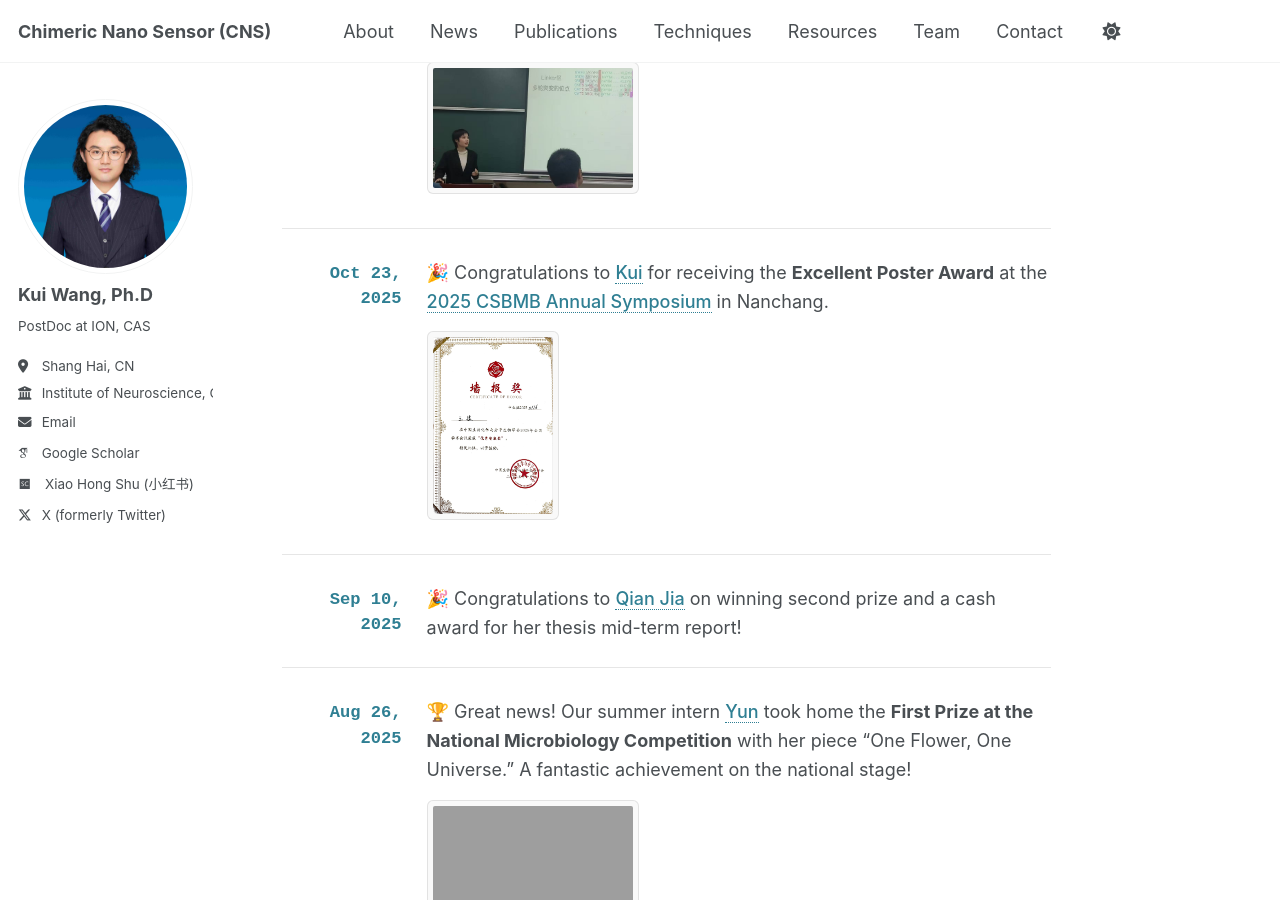
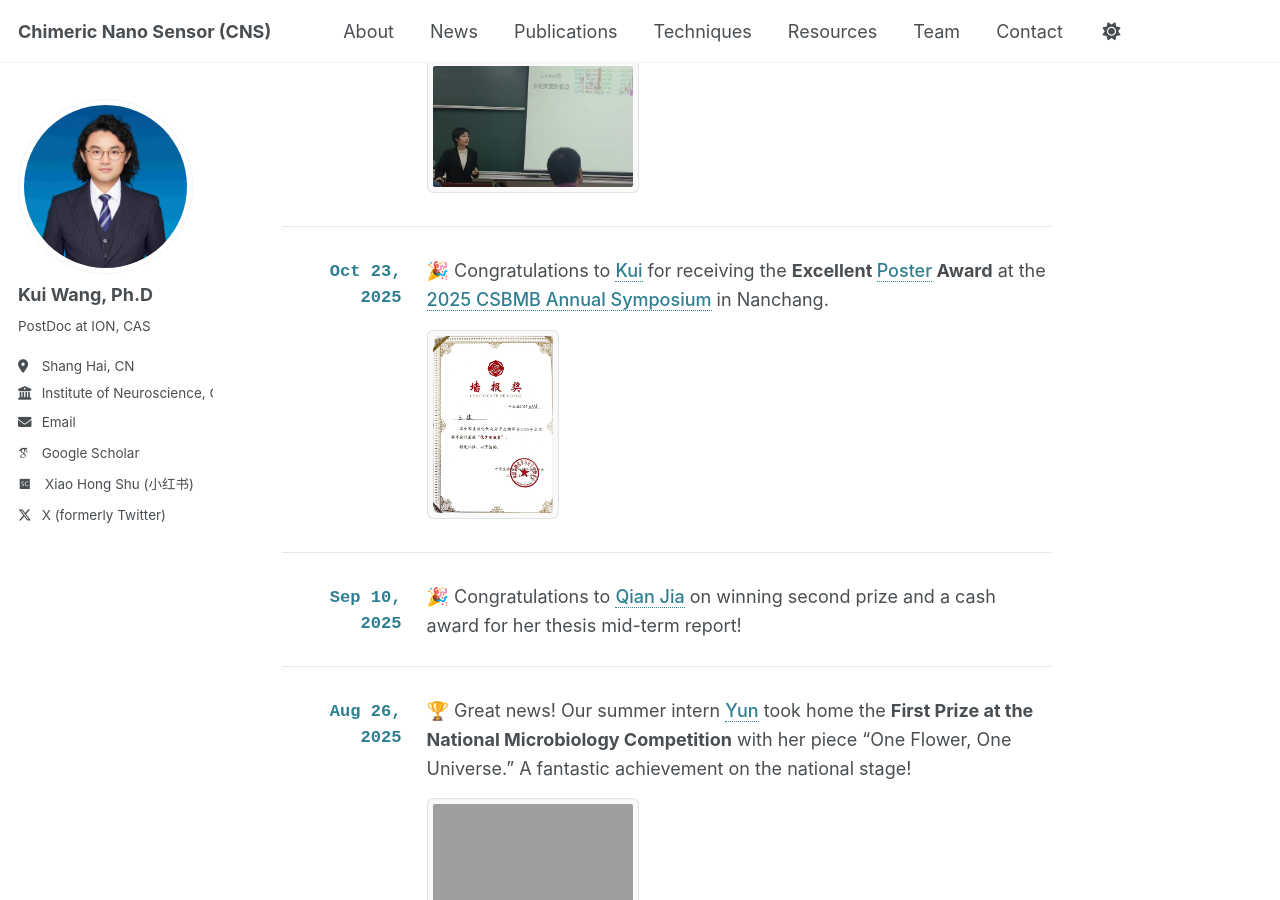
Before and after one commit to bio-sensor/bio-sensor.github.io, a Jekyll site: the page built from _pages/about.md, in a window 1280 px wide and 900 px high, scrolled down 2725 px. Built offline with Jekyll 4.4.1, drawn with Linux system fonts in a browser that asks for light colours; some web fonts are replaced; some of the changed text lies outside the part shown.

Commit message:
news updated

```diff
--- a/_pages/about.md
+++ b/_pages/about.md
@@ -259,6 +259,9 @@
             <a href="/images/news/2026-Jia2.jpg" target="_blank">
               <img src="/images/news/2026-Jia2.jpg" alt="Award 2" style="width: 200px;">
             </a>
+            <a href="/images/news/2026-Jia2.jpg" target="_blank">
+              <img src="/images/news/2026-Jia3.jpg" alt="Award 2" style="width: 200px;">
+            </a>
           </div>
         </div>
       </div>
@@ -296,7 +299,7 @@
       <div class="news-item">
         <div class="news-date">Oct 23, 2025</div>
         <div class="news-body">
-          🎉 Congratulations to <a href="/#about">Kui</a> for receiving the <strong>Excellent Poster Award</strong> at the <a href="https://www.csbmb.org.cn/2025/eindex.html" target="_blank">2025 CSBMB Annual Symposium</a> in Nanchang.
+          🎉 Congratulations to <a href="/#about">Kui</a> for receiving the <strong>Excellent <a href="/publication/2025-04-05-Trp-metab-poster">Poster</a> Award</strong> at the <a href="https://www.csbmb.org.cn/2025/eindex.html" target="_blank">2025 CSBMB Annual Symposium</a> in Nanchang.
           <br>
           <div class="news-img-box">
              <a href="/images/about/poster-award.jpg" target="_blank">
@@ -389,7 +392,7 @@
       <div class="news-item">
         <div class="news-date">Apr 7, 2025</div>
         <div class="news-body">
-          📊 Presented a poster on <a href="/publication/2025-04-05-Trp-metab-poster">Tryptophan metabolism</a> at Cell Symposia in Shenzhen.
+          📊 Presented a poster on <em><a href="/publication/2025-04-05-Trp-metab-poster">Tryptophan metabolism</a></em> at <a href="https://cell-press-symposia.com/neurometabolism-2025/conference-program.html" target="_blank">Cell Symposia</a> in Shenzhen.
         </div>
       </div>
 
@@ -409,7 +412,7 @@
       <div class="news-item">
         <div class="news-date">Dec 31, 2024</div>
         <div class="news-body">
-          📊 Presented a poster about <em>Bioluminescent Imaging</em> at <a href="https://www.cns.org.cn/2024/cn-index.html" target="_blank">CNS-2024</a> in Suzhou.
+          📊 Presented a poster about <em><a href="/publication/2024-09-30-CaLAMP-poster">Bioluminescent Imaging</a></em> at <a href="https://www.cns.org.cn/2024/cn-index.html" target="_blank">CNS-2024</a> in Suzhou.
         </div>
       </div>
 
```
Also changed, not shown: images/news/2026-Jia3.jpg (added).
